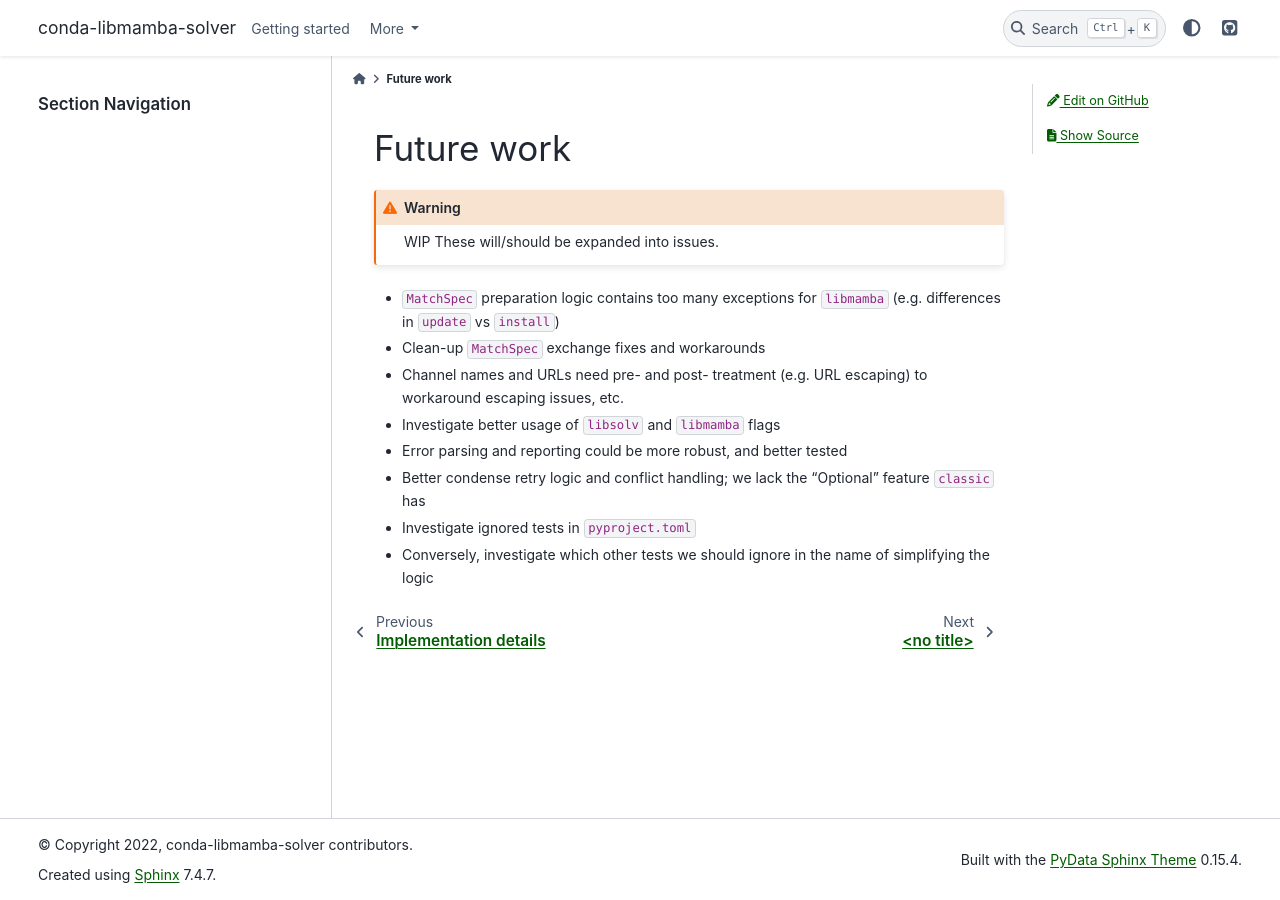
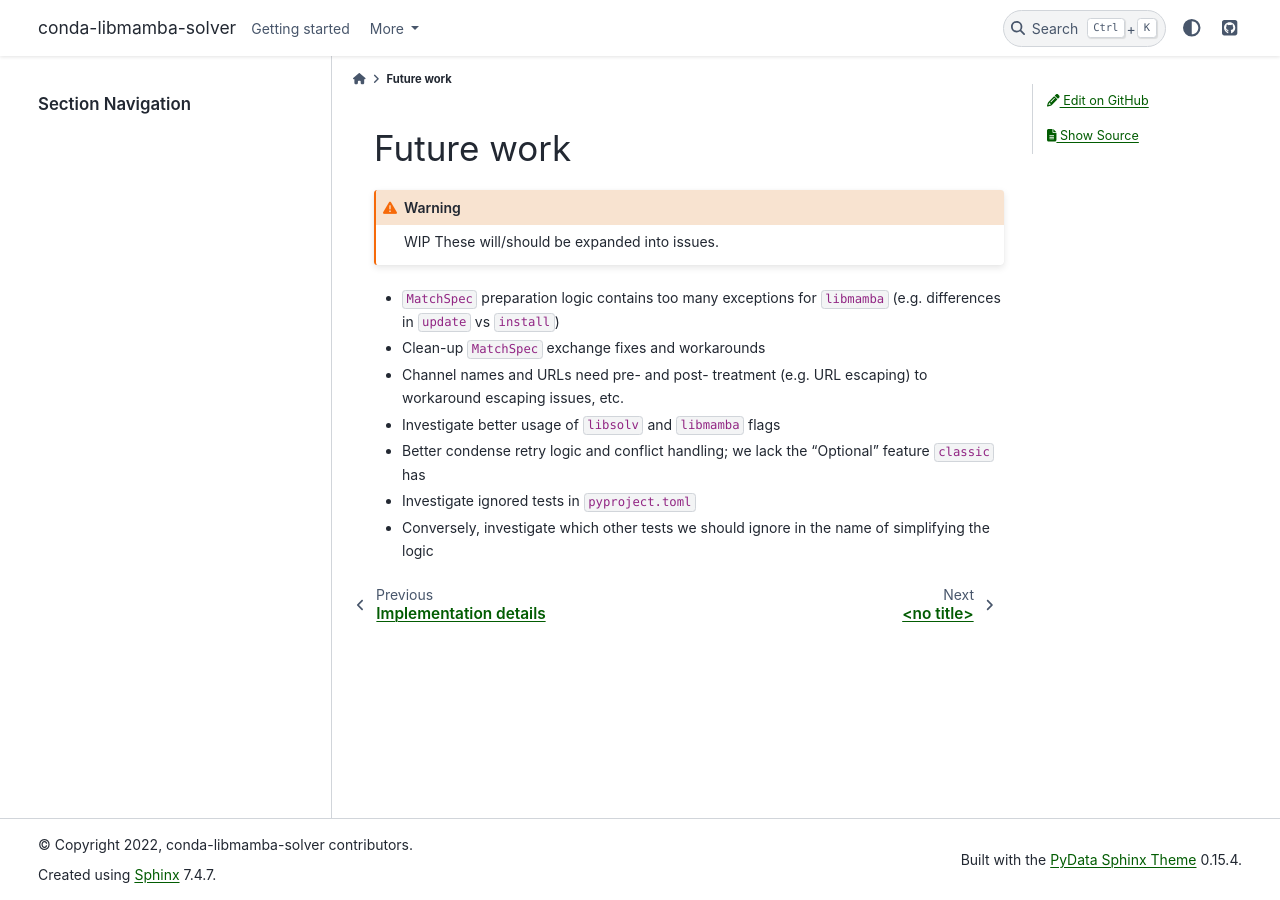
Before and after one commit to conda/conda-libmamba-solver, a Sphinx documentation site: the page built from docs/dev/future-work.md, in a window 1280 px wide. Built offline with Sphinx 7.4.7 and the PyData theme 0.15.4, drawn with Linux system fonts in a browser that asks for light colours.

Commit message:
update future work

```diff
--- a/docs/dev/future-work.md
+++ b/docs/dev/future-work.md
@@ -8,7 +8,6 @@ These will/should be expanded into issues.
 * Clean-up `MatchSpec` exchange fixes and workarounds
 * Channel names and URLs need pre- and post- treatment (e.g. URL escaping) to workaround escaping issues, etc.
 * Investigate better usage of `libsolv` and `libmamba` flags
-* Error parsing and reporting could be more robust, and better tested
 * Better condense retry logic and conflict handling; we lack the "Optional" feature `classic` has
 * Investigate ignored tests in `pyproject.toml`
 * Conversely, investigate which other tests we should ignore in the name of simplifying the logic
```
